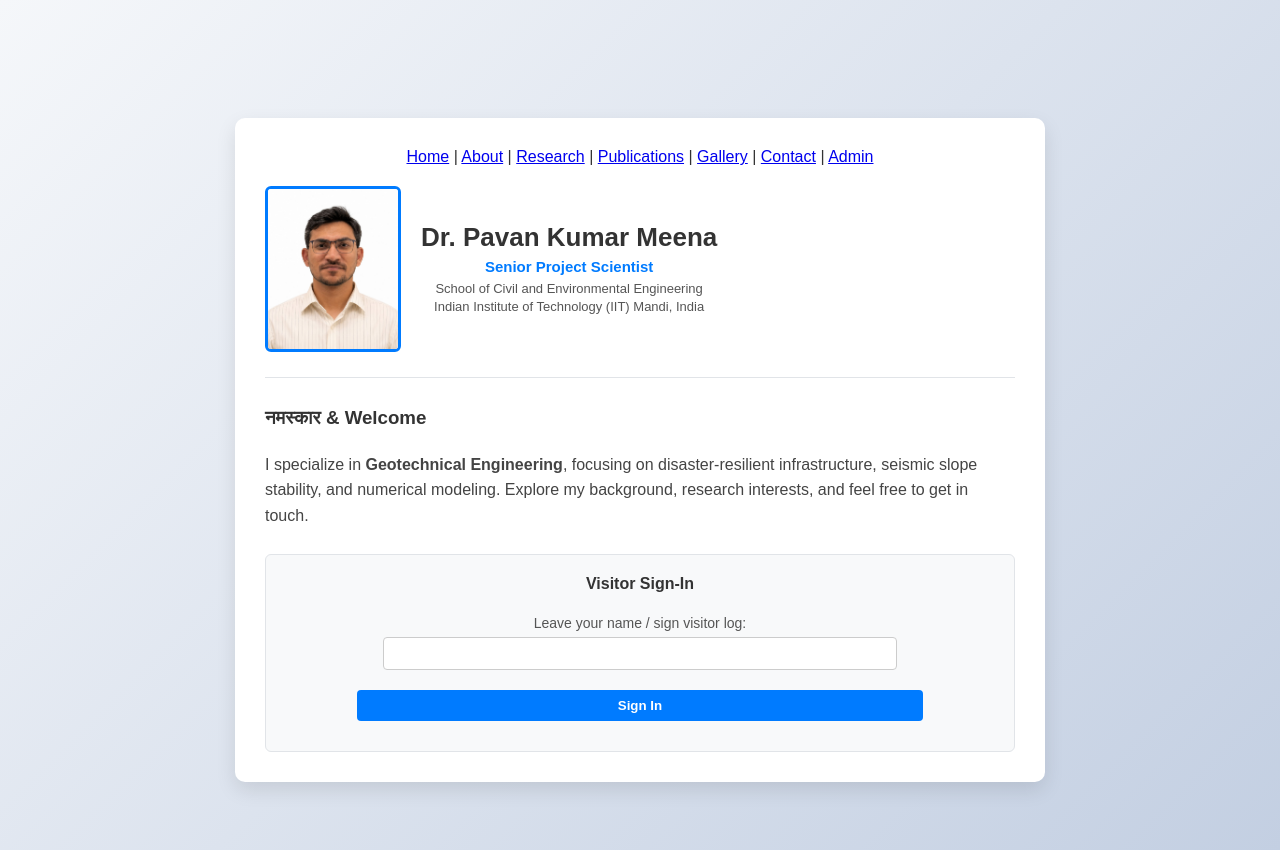
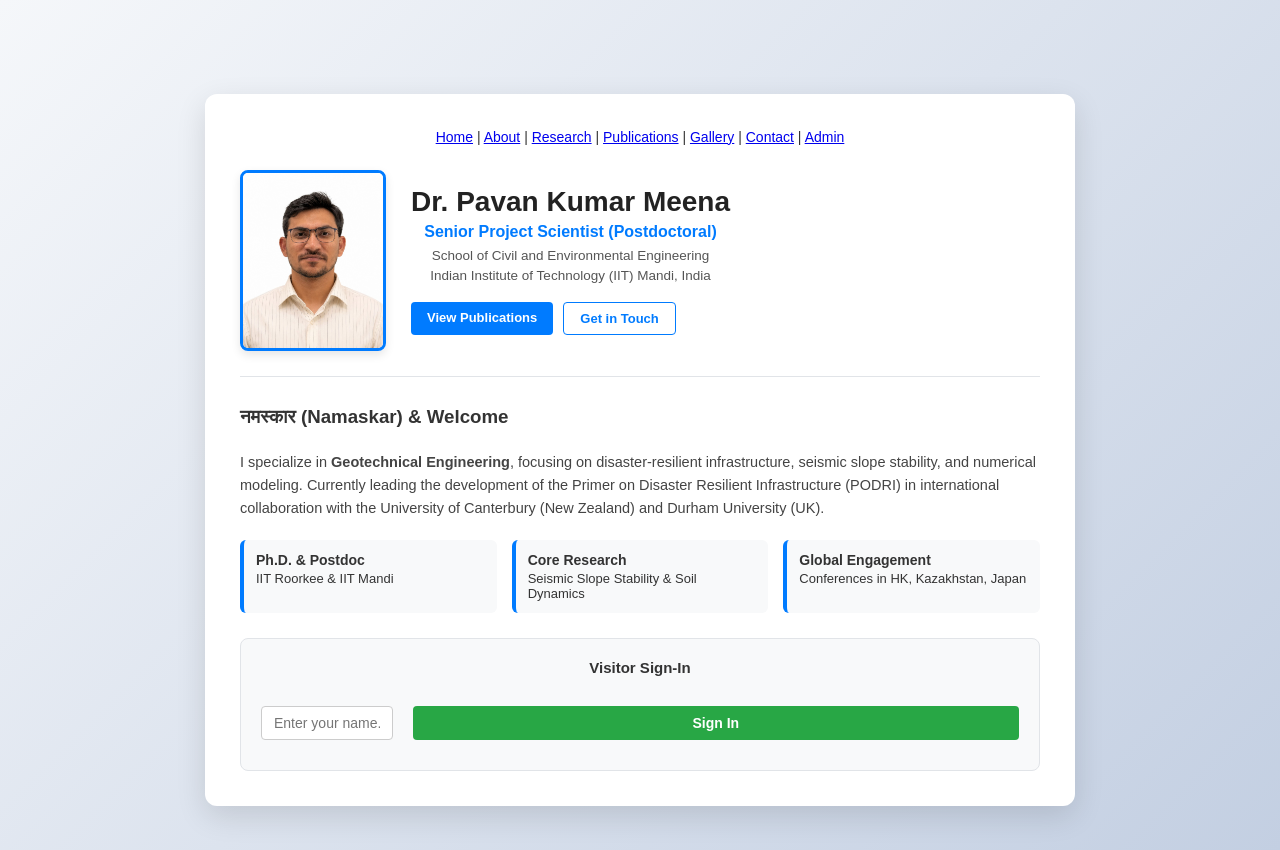
Before and after one commit to pkm7814/my-professional-website, a Flask app: page / in a window 1280 px wide. Run offline with Flask 3, Linux system fonts and the light colour scheme; data that the repository does not hold is empty.

Commit message:
Enhance homepage with highlight cards and action buttons

```diff
--- a/templates/index.html
+++ b/templates/index.html
@@ -16,30 +16,78 @@
         }
         .container {
             background: #ffffff;
-            padding: 30px;
-            border-radius: 10px;
-            box-shadow: 0 8px 20px rgba(0, 0, 0, 0.1);
-            max-width: 750px;
+            padding: 35px;
+            border-radius: 12px;
+            box-shadow: 0 10px 30px rgba(0, 0, 0, 0.12);
+            max-width: 800px;
             width: 100%;
+            margin: 20px;
         }
         .profile-section {
             display: flex;
             align-items: center;
-            gap: 20px;
+            gap: 25px;
+        }
+        .profile-img {
+            width: 140px;
+            height: 175px;
+            object-fit: cover;
+            border-radius: 8px;
+            border: 3px solid #007bff;
+            box-shadow: 0 4px 10px rgba(0,0,0,0.1);
+        }
+        .highlights-grid {
+            display: grid;
+            grid-template-columns: repeat(3, 1fr);
+            gap: 15px;
+            margin: 20px 0;
+        }
+        .highlight-card {
+            background: #f8f9fa;
+            padding: 12px;
+            border-radius: 6px;
+            border-left: 4px solid #007bff;
+            text-align: left;
+            font-size: 13px;
+        }
+        .highlight-card strong {
+            display: block;
+            color: #333;
+            margin-bottom: 3px;
+            font-size: 14px;
+        }
+        .btn-group {
+            display: flex;
+            gap: 10px;
             margin-top: 15px;
         }
-        .profile-img {
-            width: 130px;
-            height: 160px;
-            object-fit: cover;
-            border-radius: 6px;
-            border: 3px solid #007bff;
+        .btn {
+            background: #007bff;
+            color: white;
+            padding: 8px 16px;
+            text-decoration: none;
+            border-radius: 4px;
+            font-size: 13px;
+            font-weight: bold;
+            transition: background 0.2s;
+        }
+        .btn:hover {
+            background: #0056b3;
+        }
+        .btn-outline {
+            background: transparent;
+            color: #007bff;
+            border: 1px solid #007bff;
+        }
+        .btn-outline:hover {
+            background: #007bff;
+            color: white;
         }
     </style>
 </head>
 <body>
     <div class="container">
-        <nav style="margin-bottom: 20px; text-align: center;">
+        <nav style="margin-bottom: 25px; text-align: center; font-size: 14px;">
             <a href="{{ url_for('home') }}">Home</a> |
             <a href="{{ url_for('about') }}">About</a> |
             <a href="{{ url_for('research') }}">Research</a> |
@@ -52,32 +100,52 @@
         <div class="profile-section">
             <img src="{{ url_for('static', filename='profile.jpg') }}" alt="Dr. Pavan Kumar Meena" class="profile-img">
             <div>
-                <h1 style="margin: 0 0 5px 0; font-size: 26px; color: #333;">Dr. Pavan Kumar Meena</h1>
-                <p style="color: #007bff; font-weight: bold; font-size: 15px; margin: 0 0 5px 0;">Senior Project Scientist</p>
-                <p style="color: #555; font-size: 13px; margin: 0; line-height: 1.4;">School of Civil and Environmental Engineering<br>Indian Institute of Technology (IIT) Mandi, India</p>
+                <h1 style="margin: 0 0 5px 0; font-size: 28px; color: #222;">Dr. Pavan Kumar Meena</h1>
+                <p style="color: #007bff; font-weight: bold; font-size: 16px; margin: 0 0 5px 0;">Senior Project Scientist (Postdoctoral)</p>
+                <p style="color: #555; font-size: 13.5px; margin: 0; line-height: 1.5;">School of Civil and Environmental Engineering<br>Indian Institute of Technology (IIT) Mandi, India</p>
+                <div class="btn-group">
+                    <a href="{{ url_for('publications') }}" class="btn">View Publications</a>
+                    <a href="{{ url_for('contact') }}" class="btn btn-outline">Get in Touch</a>
+                </div>
             </div>
         </div>
 
         <hr style="border: 0; border-top: 1px solid #e1e4e8; margin: 25px 0;">
 
         <div style="text-align: left; line-height: 1.6;">
-            <h3 style="margin-top: 0; color: #333;">नमस्कार  & Welcome</h3>
-            <p style="color: #444;">I specialize in <strong>Geotechnical Engineering</strong>, focusing on disaster-resilient infrastructure, seismic slope stability, and numerical modeling. Explore my background, research interests, and feel free to get in touch.</p>
+            <h3 style="margin-top: 0; color: #333;">नमस्कार (Namaskar) & Welcome</h3>
+            <p style="color: #444; font-size: 14.5px;">I specialize in <strong>Geotechnical Engineering</strong>, focusing on disaster-resilient infrastructure, seismic slope stability, and numerical modeling. Currently leading the development of the Primer on Disaster Resilient Infrastructure (PODRI) in international collaboration with the University of Canterbury (New Zealand) and Durham University (UK).</p>
         </div>
 
-        <div style="margin-top: 25px; background: #f8f9fa; padding: 20px; border-radius: 6px; border: 1px solid #e1e4e8;">
-            <h4 style="margin-top: 0; color: #333;">Visitor Sign-In</h4>
-            <form method="POST">
-                <label for="username" style="font-size: 14px; color: #555;">Leave your name / sign visitor log:</label><br>
-                <input type="text" id="username" name="username" required style="width: 70%; padding: 8px; margin-top: 5px; border: 1px solid #ccc; border-radius: 4px;"><br>
-                <button type="submit" style="margin-top: 10px; background: #007bff; color: white; border: none; padding: 8px 20px; border-radius: 4px; cursor: pointer; font-weight: bold;">Sign In</button>
+        <!-- Highlights Cards -->
+        <div class="highlights-grid">
+            <div class="highlight-card">
+                <strong>Ph.D. & Postdoc</strong>
+                IIT Roorkee & IIT Mandi
+            </div>
+            <div class="highlight-card">
+                <strong>Core Research</strong>
+                Seismic Slope Stability & Soil Dynamics
+            </div>
+            <div class="highlight-card">
+                <strong>Global Engagement</strong>
+                Conferences in HK, Kazakhstan, Japan
+            </div>
+        </div>
+
+        <!-- Visitor Sign-In Section -->
+        <div style="margin-top: 25px; background: #f8f9fa; padding: 20px; border-radius: 8px; border: 1px solid #e1e4e8;">
+            <h4 style="margin-top: 0; color: #333; font-size: 15px;">Visitor Sign-In</h4>
+            <form method="POST" style="display: flex; gap: 10px; align-items: center;">
+                <input type="text" id="username" name="username" placeholder="Enter your name..." required style="flex: 1; padding: 8px 12px; border: 1px solid #ccc; border-radius: 4px; font-size: 14px;"><br>
+                <button type="submit" style="background: #28a745; color: white; border: none; padding: 9px 20px; border-radius: 4px; cursor: pointer; font-weight: bold; font-size: 14px;">Sign In</button>
             </form>
 
             {% if visitors %}
-                <h4 style="margin-top: 20px; margin-bottom: 10px; text-align: left; color: #333;">Recent Visitors:</h4>
-                <ul style="list-style-type: none; padding: 0; text-align: left; font-size: 14px; max-height: 120px; overflow-y: auto;">
+                <h4 style="margin-top: 15px; margin-bottom: 8px; text-align: left; color: #333; font-size: 14px;">Recent Visitors:</h4>
+                <ul style="list-style-type: none; padding: 0; text-align: left; font-size: 13.5px; max-height: 100px; overflow-y: auto; display: flex; flex-wrap: wrap; gap: 8px;">
                     {% for visitor in visitors %}
-                        <li style="padding: 3px 0; border-bottom: 1px solid #eee;">👋 {{ visitor }}</li>
+                        <li style="background: #e9ecef; padding: 4px 10px; border-radius: 12px; color: #444;">👋 {{ visitor }}</li>
                     {% endfor %}
                 </ul>
             {% endif %}
```
